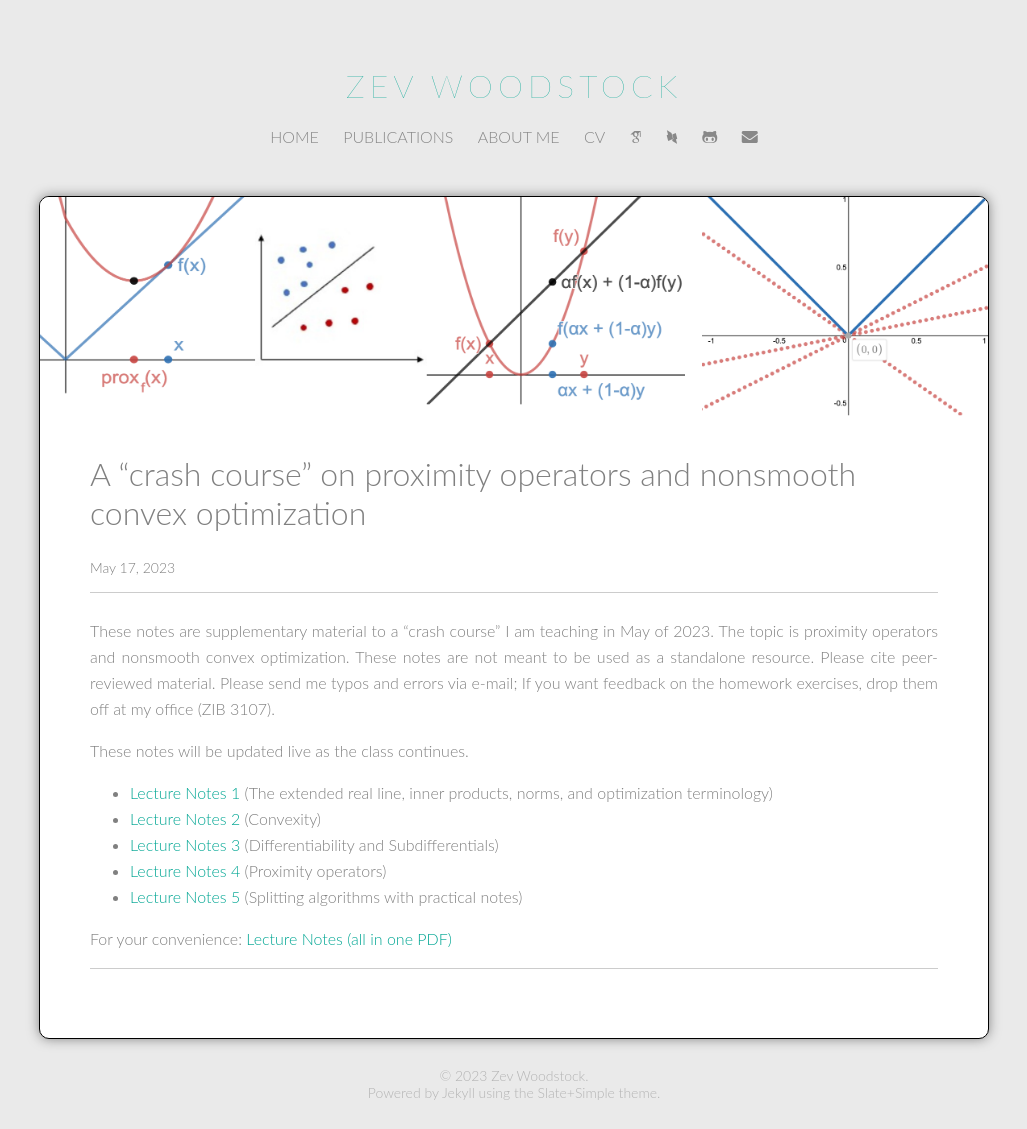
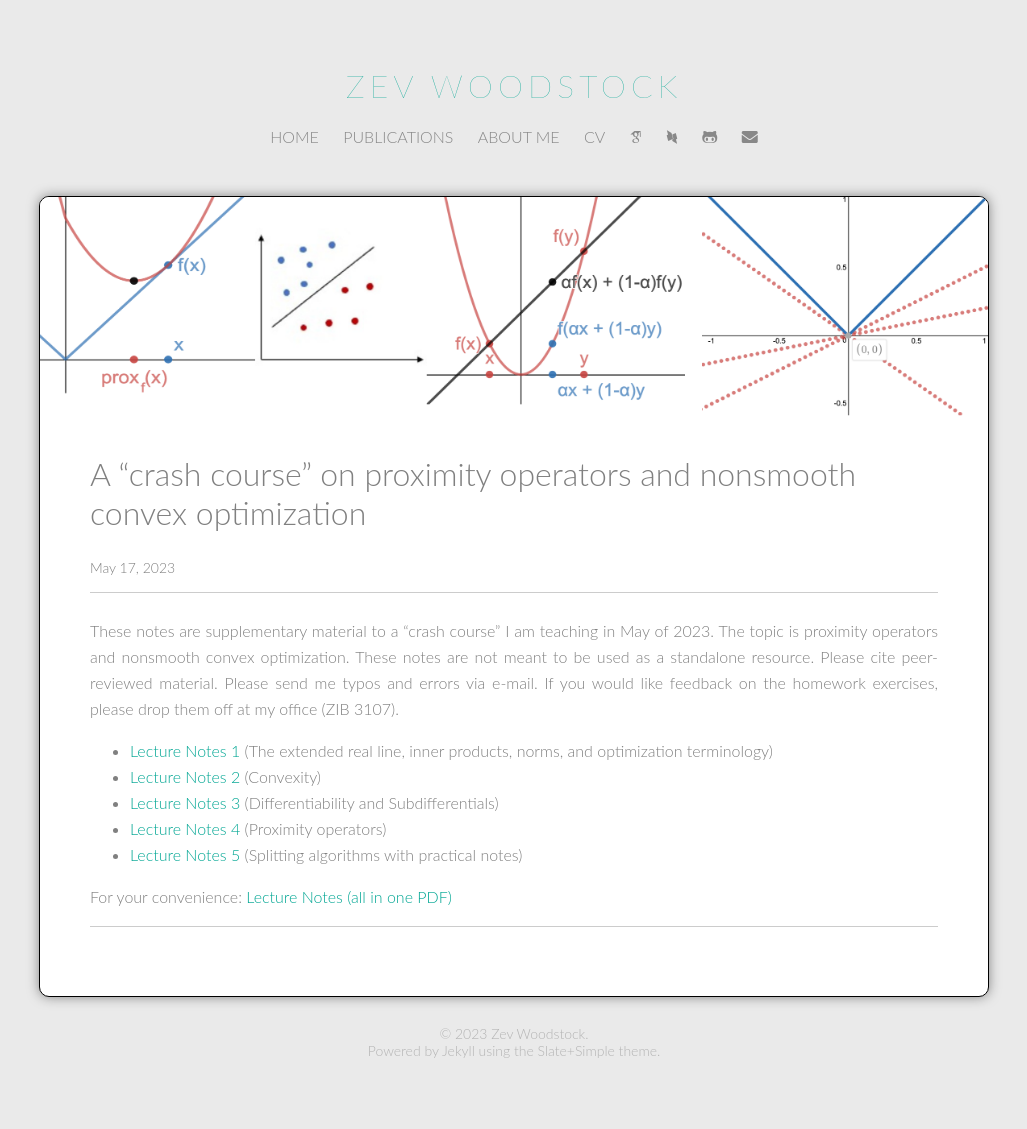
Before and after one commit to zevwoodstock/zevwoodstock.github.io, a Jekyll site: the page built from posts/_posts/2023-05-17-proxclass.md, in a window 1280 px wide. Shown: the whole page, without its empty margins (126-1153 px from the left). Built offline with Jekyll 4.4.1, drawn with Linux system fonts in a browser that asks for light colours; some web fonts are replaced; after the commit the page ends 1087 px from its top, so only the background shows below that.

Commit message:
removed comment about live-updates to notes

```diff
--- a/posts/_posts/2023-05-17-proxclass.md
+++ b/posts/_posts/2023-05-17-proxclass.md
@@ -15,10 +15,9 @@ course" I am teaching in May of 2023. The topic is proximity
 operators and nonsmooth convex optimization.
 These notes are not meant to be used as a standalone resource.
 Please cite peer-reviewed material. Please send me typos and errors
-via e-mail; If you want feedback on the homework exercises, drop
-them off at my office (ZIB 3107).
+via e-mail. If you would like feedback on the homework exercises,
+please drop them off at my office (ZIB 3107).
 
-These notes will be updated live as the class continues.
 <ul>
 <li>
  <a href="/media/publications/prox-notes-1.pdf">Lecture Notes 1</a>
```
